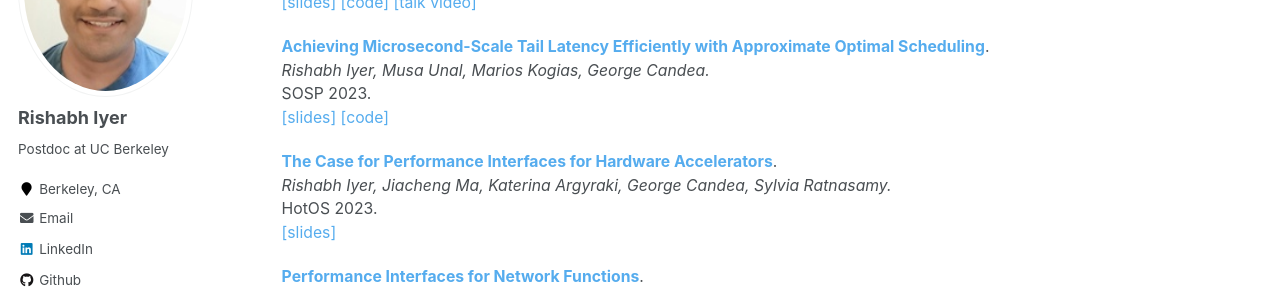
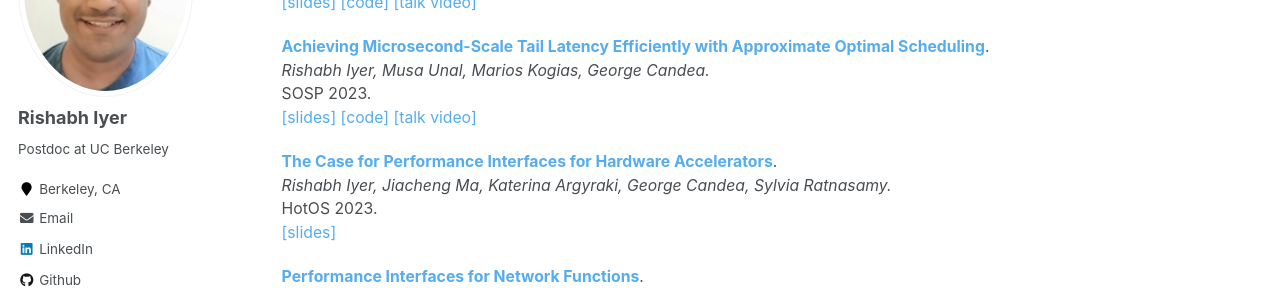
Before and after one commit to rishabh246/rishabh246.github.io, a Jekyll site: the page built from _pages/about.md, in a window 1280 px wide and 900 px high, scrolled down 738 px. Shown: the part 152-444 px from the top of the window. Built offline with Jekyll 4.4.1, drawn with Linux system fonts in a browser that asks for light colours.

Commit message:
Add link to SOSP talk

```diff
--- a/_pages/about.md
+++ b/_pages/about.md
@@ -37,7 +37,7 @@ OSDI 2024.<br>
 **[Achieving Microsecond-Scale Tail Latency Efficiently with Approximate Optimal Scheduling](/files/concord.pdf)**.
 _Rishabh Iyer, Musa Unal, Marios Kogias, George Candea._<br>
 SOSP 2023.<br>
-[[slides]](files/concord-slides.pptx) [[code]](https://github.com/dslab-epfl/concord)
+[[slides]](files/concord-slides.pptx) [[code]](https://github.com/dslab-epfl/concord) [[talk video]](https://www.youtube.com/watch?v=VMSdUr-91_U)
 
 **[The Case for Performance Interfaces for Hardware Accelerators](/files/perf-interf-accel.pdf)**.
 _Rishabh Iyer, Jiacheng Ma, Katerina Argyraki, George Candea, Sylvia Ratnasamy._ <br>
```
